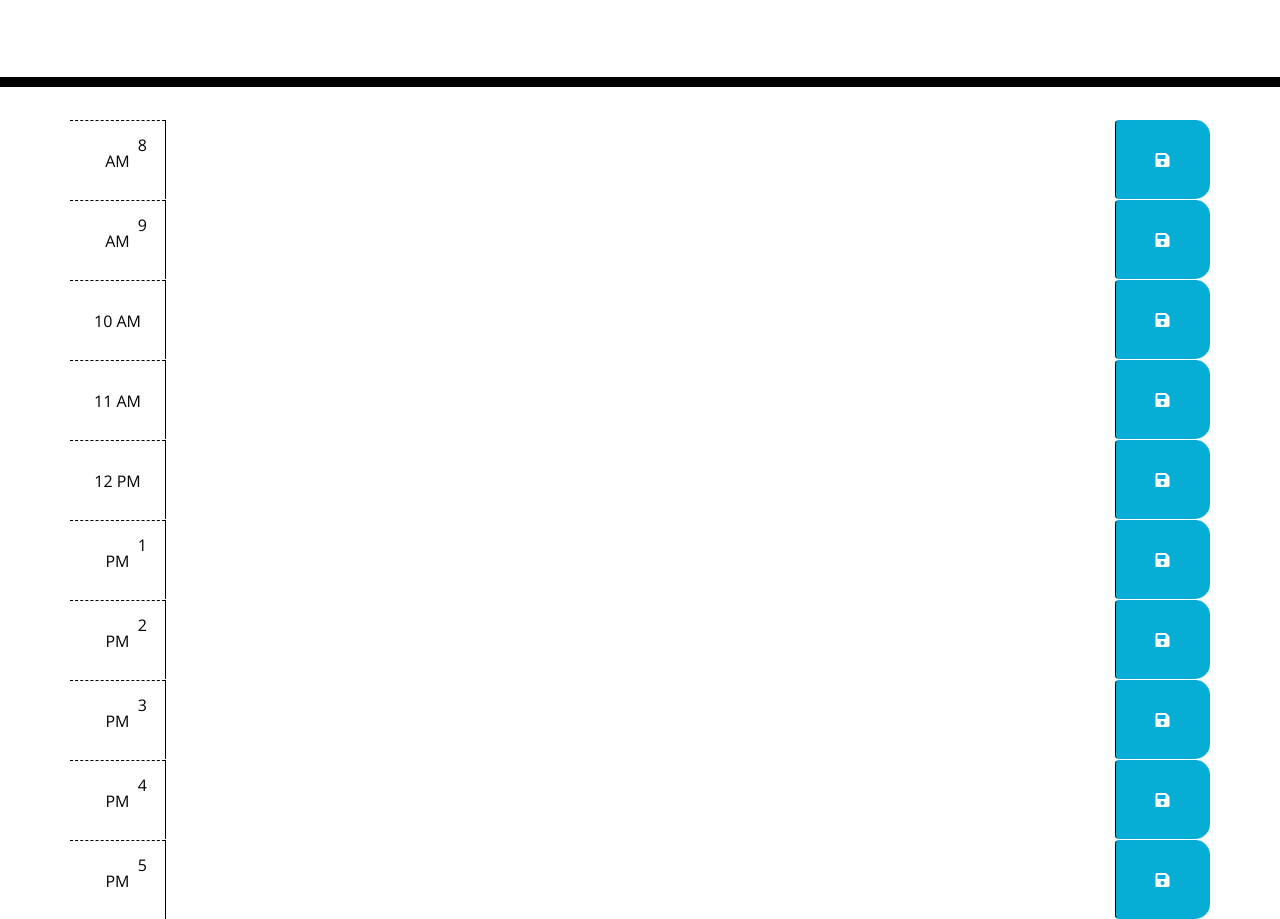
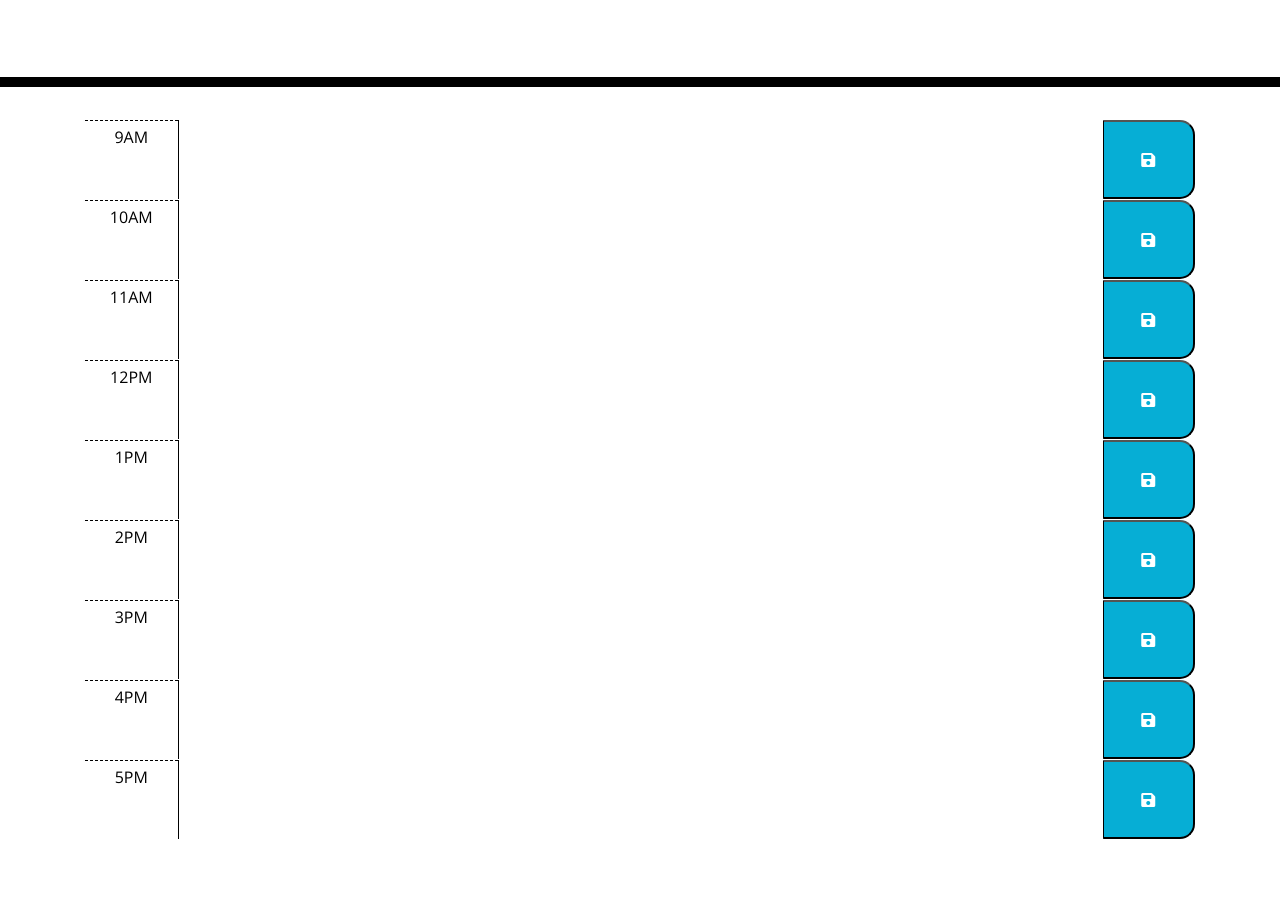
Before and after one commit to Lonxyboi22/workday, a plain HTML site: page Develop/index.html in a window 1280 px wide. Shown: the part 181-1100 px from the top of the page. After the commit the page ends 1020 px from the top, so only its background shows below. Drawn offline with nearby package versions, Linux system fonts and the light colour scheme.

Commit message:
I was experimenting with a cleaner format and different tags

```diff
--- a/Develop/index.html
+++ b/Develop/index.html
@@ -30,95 +30,61 @@
     </header>
     <div class="container">
       <!-- Timeblocks go here -->
-      <div id="hour8" class="row time-block">
-        <div class="col-md-1 hour">
-            8 AM
+      <div class="container">
+        <div class="row time-block" id="9">
+          <div class="col-1 hour pt-2">9AM</div>
+          <textarea class="col-10 plan"></textarea>
+          <button class="col-1 saveBtn"><i class="fas fa-save"></i></button>
         </div>
-        <textarea class="col-md-10 description">
-        </textarea>
-        <button class="btn saveBtn col-md-1"><i class="fas fa-save"></i></button>
-    </div>
 
-<div id="hour9" class="row time-block">
-        <div class="col-md-1 hour">
-            9 AM
+        <div class="row time-block" id="10">
+          <div class="col-1 hour pt-2">10AM</div>
+          <textarea class="col-10 plan"></textarea>
+          <button class="col-1 saveBtn"><i class="fas fa-save"></i></button>
         </div>
-        <textarea class="col-md-10 description">
-        </textarea>
-        <button class="btn saveBtn col-md-1"><i class="fas fa-save"></i></button>
-    </div>
 
-<div id="hour10" class="row time-block">
-        <div class="col-md-1 hour">
-            10 AM
+        <div class="row time-block" id="11">
+          <div class="col-1 hour pt-2">11AM</div>
+          <textarea class="col-10 plan"></textarea>
+          <button class="col-1 saveBtn"><i class="fas fa-save"></i></button>
         </div>
-        <textarea class="col-md-10 description">
-        </textarea>
-        <button class="btn saveBtn col-md-1"><i class="fas fa-save"></i></button>
-    </div>
 
-<div id="hour10=1" class="row time-block">
-        <div class="col-md-1 hour">
-            11 AM
+        <div class="row time-block" id="12">
+          <div class="col-1 hour pt-2" value="12PM">12PM</div>
+          <textarea class="col-10 plan"></textarea>
+          <button class="col-1 saveBtn"><i class="fas fa-save"></i></button>
         </div>
-        <textarea class="col-md-10 description">
-        </textarea>
-        <button class="btn saveBtn col-md-1"><i class="fas fa-save"></i></button>
-    </div>
 
-<div id="hour12" class="row time-block">
-        <div class="col-md-1 hour">
-            12 PM
+        <div class="row time-block" id="13">
+          <div class="col-1 hour pt-2">1PM</div>
+          <textarea class="col-10 plan"></textarea>
+          <button class="col-1 saveBtn"><i class="fas fa-save"></i></button>
         </div>
-        <textarea class="col-md-10 description">
-        </textarea>
-        <button class="btn saveBtn col-md-1"><i class="fas fa-save"></i></button>
-    </div>
 
-<div id="hour13" class="row time-block">
-        <div class="col-md-1 hour">
-            1 PM
+        <div class="row time-block" id="14">
+          <div class="col-1 hour pt-2">2PM</div>
+          <textarea class="col-10 plan"></textarea>
+          <button class="col-1 saveBtn"><i class="fas fa-save"></i></button>
         </div>
-        <textarea class="col-md-10 description">
-        </textarea>
-        <button class="btn saveBtn col-md-1"><i class="fas fa-save"></i></button>
-    </div>
 
-<div id="hour14" class="row time-block">
-        <div class="col-md-1 hour">
-            2 PM
+        <div class="row time-block" id="15">
+          <div class="col-1 hour pt-2">3PM</div>
+          <textarea class="col-10 plan"></textarea>
+          <button class="col-1 saveBtn"><i class="fas fa-save"></i></button>
         </div>
-        <textarea class="col-md-10 description">
-        </textarea>
-        <button class="btn saveBtn col-md-1"><i class="fas fa-save"></i></button>
-    </div>
 
-<div id="hour15" class="row time-block">
-        <div class="col-md-1 hour">
-            3 PM
+        <div class="row time-block" id="16">
+          <div class="col-1 hour pt-2">4PM</div>
+          <textarea class="col-10 plan"></textarea>
+          <button class="col-1 saveBtn"><i class="fas fa-save"></i></button>
         </div>
-        <textarea class="col-md-10 description">
-        </textarea>
-        <button class="btn saveBtn col-md-1"><i class="fas fa-save"></i></button>
-    </div>
 
-<div id="hour16" class="row time-block">
-        <div class="col-md-1 hour">
-            4 PM
+        <div class="row time-block" id="17">
+          <div class="col-1 hour pt-2">5PM</div>
+          <textarea class="col-10 plan"></textarea>
+          <button class="col-1 saveBtn"><i class="fas fa-save"></i></button>
         </div>
-        <textarea class="col-md-10 description">
-        </textarea>
-        <button class="btn saveBtn col-md-1"><i class="fas fa-save"></i></button>
-    </div>
 
-<div id="hour17" class="row time-block">
-        <div class="col-md-1 hour">
-            5 PM
-        </div>
-        <textarea class="col-md-10 description">
-        </textarea>
-        <button class="btn saveBtn col-md-1"><i class="fas fa-save"></i></button>
-    </div>
 
     </div>
 
```
